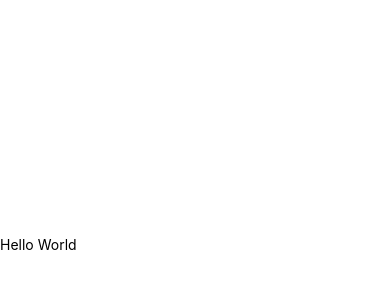
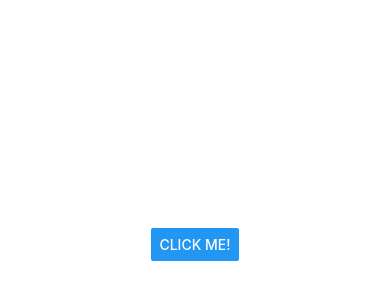
Before and after one commit to A4R7bluep/ReactCalc, a React Native app: screen / in a window 390 px wide. Shown: the part 178-478 px from the top of the page. Built offline with nearby package versions, Linux system fonts and the light colour scheme.

Commit message:
Experimentation

```diff
--- a/App.tsx
+++ b/App.tsx
@@ -17,12 +17,23 @@ import {
   Text,
   useColorScheme,
   View,
+  Button,
 } from 'react-native';
+
+
+export function ButtonTest () {
+  return (
+    <View style={styles.container}>
+      <Text>Button Clicked!</Text>
+    </View>
+  )
+}
+
 
 export default function App() {
   return (
     <View style={styles.container}>
-      <Text>Hello World</Text>
+      <Button onPress={ButtonTest} title='Click Me!' />
     </View>
   );
 }
@@ -31,5 +42,6 @@ const styles = StyleSheet.create({
   container: {
     flex: 1,
     justifyContent: 'center',
+    alignItems: 'center',
   }
 });
--- a/tsconfig.json
+++ b/tsconfig.json
@@ -2,6 +2,7 @@
 {
   "extends": "@tsconfig/react-native/tsconfig.json",     /* Recommended React Native TSConfig base */
   "compilerOptions": {
+    "jsx": "react",
     /* Visit https://aka.ms/tsconfig.json to read more about this file */
 
     /* Completeness */
```
Also changed, not shown: 2 other files (tests, documents, lock files or other folders).
